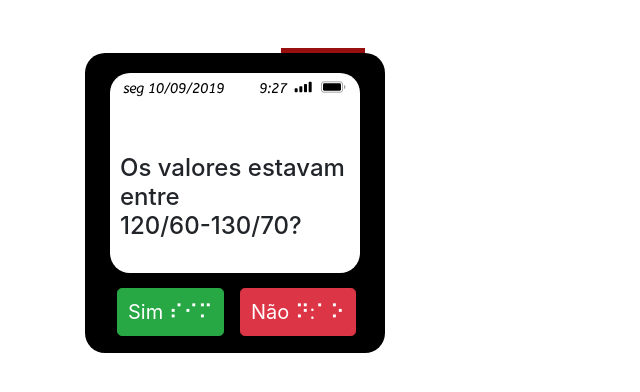
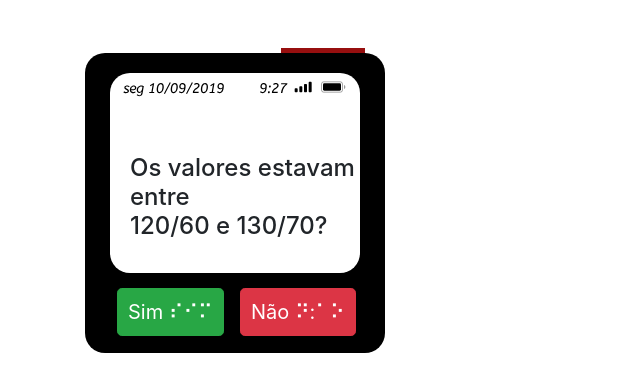
Before and after one commit to miguelbrandao/medbud, a plain HTML site: page device/i121.html in a window 1280 px wide. Shown: the whole page, without its empty margins (0-640 px from the left). Drawn offline with nearby package versions, Linux system fonts and the light colour scheme.

Commit message:
fixed blood pressure

```diff
--- a/device/i121.html
+++ b/device/i121.html
@@ -33,8 +33,8 @@
             </a>
         </div>
 
-        <div class="w3-container question" data-medication="2" data-user="1" style="position: relative; margin-left: 20px; top: 10px">
-            <h4>Os valores estavam<br> entre <br>120/60-130/70?</h4>
+        <div class="w3-container question" data-medication="2" data-user="1" style="position: relative; margin-left: 30px; top: 10px">
+            <h4>Os valores estavam<br> entre <br>120/60 e 130/70?</h4>
         </div>
 
         <audio autoplay src="medirpa1.m4a"></audio>
```
Also changed, not shown: device/i12.html (+1 -1 lines), device/i123.html (+1 -1 lines), device/i1234.html (+1 -1 lines).
